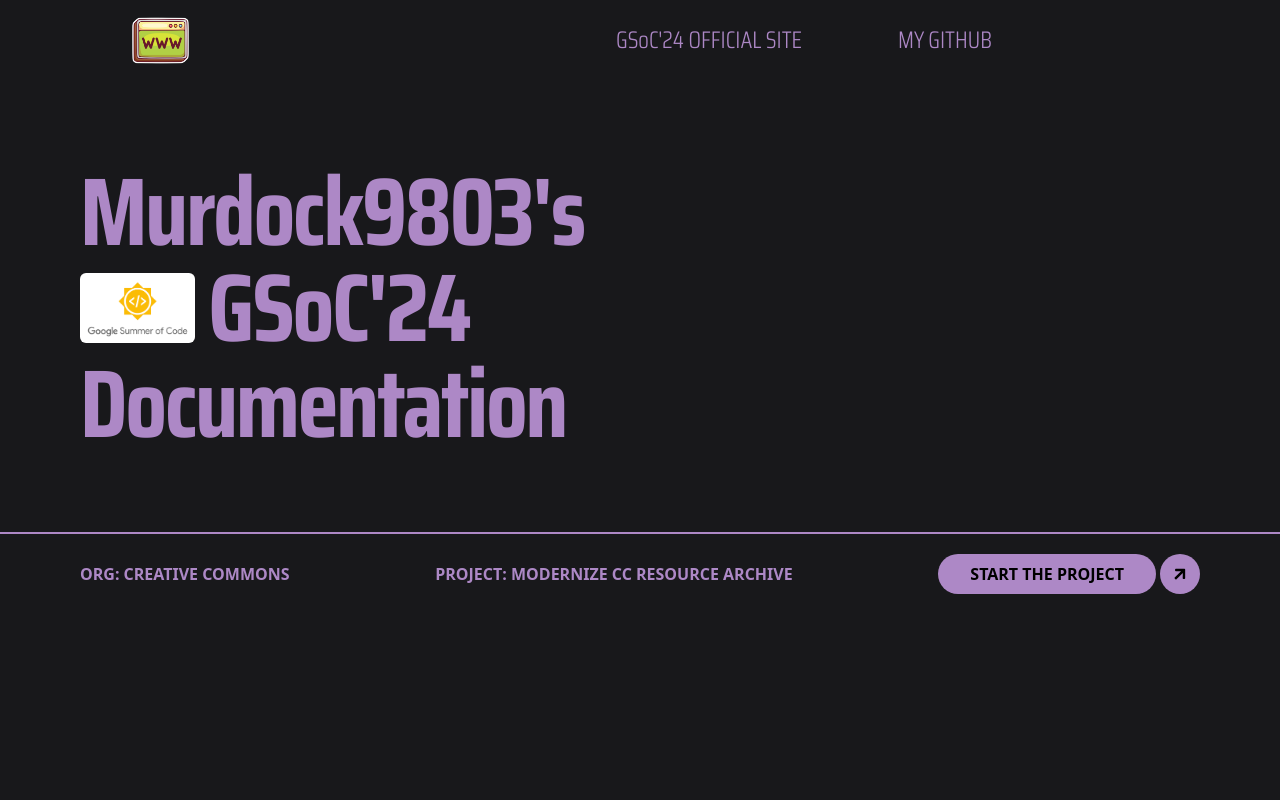
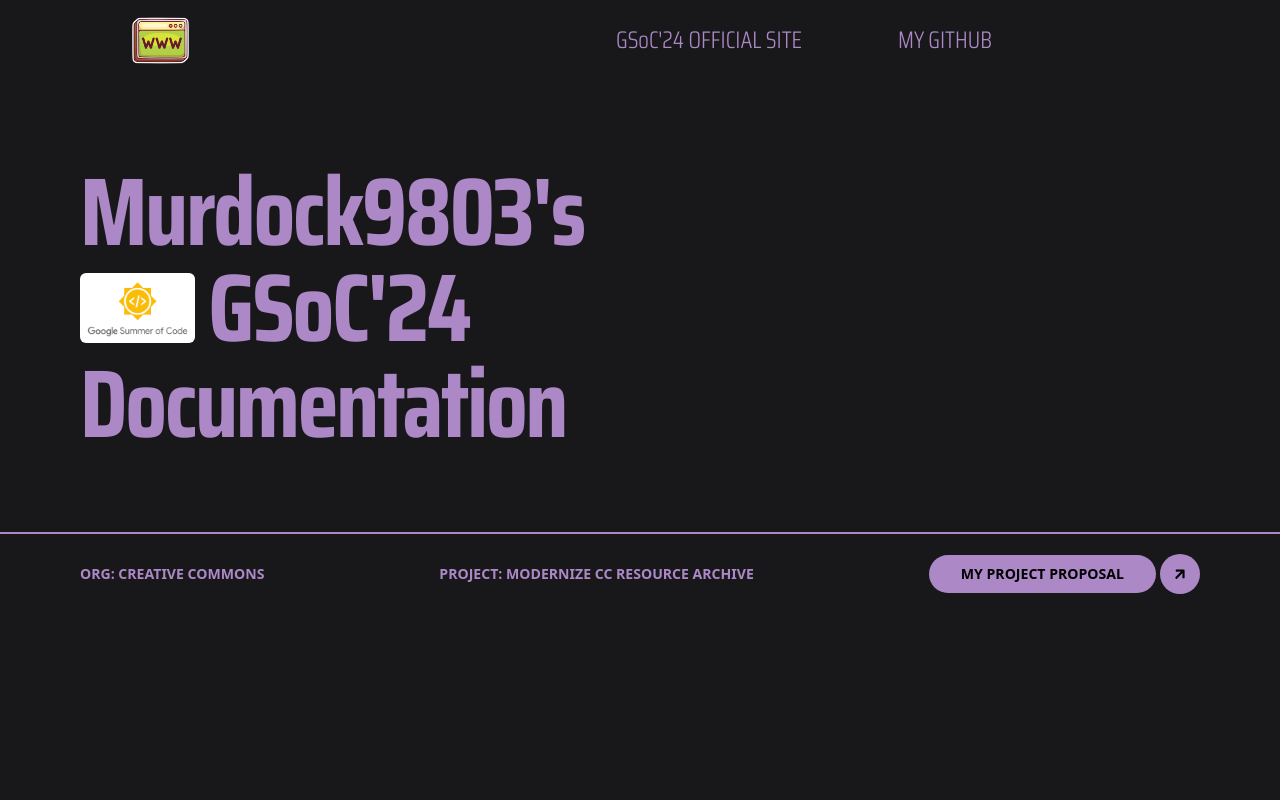
Before and after one commit to Murdock9803/GSoC-24-Doc, a React (Vite) app: page / in a window 1280 px wide. Shown: the top 800 px of the page. Built offline with nearby package versions, Linux system fonts and the light colour scheme; a web font is replaced by a local one.

Commit message:
Added link to proposal in landingpage

```diff
--- a/src/components/LandingPage.jsx
+++ b/src/components/LandingPage.jsx
@@ -28,15 +28,19 @@
           );
         })}
       </div>
-      <div className="border-t-[2px] text-[#AD88C6] border-[#AD88C6] mt-20 flex justify-between items-center py-5 px-20">
-        <a target="_blank" href="https://summerofcode.withgoogle.com/programs/2024/organizations/creative-commons" className="text-md uppercase font-semibold tracking-light leading-none">Org: Creative Commons</a>
-        <a target="_blank" href="https://summerofcode.withgoogle.com/programs/2024/projects/ZIhUmKRN" className="text-md uppercase font-semibold tracking-light leading-none">Project: Modernize CC Resource Archive</a>
+      <div className="border-t-[2px] text-[#AD88C6] text-[1.1vw] border-[#AD88C6] mt-20 flex justify-between items-center py-5 px-20">
+        <a target="_blank" href="https://summerofcode.withgoogle.com/programs/2024/organizations/creative-commons" className=" uppercase font-semibold tracking-light leading-none">Org: Creative Commons</a>
+        <a target="_blank" href="https://summerofcode.withgoogle.com/programs/2024/projects/ZIhUmKRN" className=" uppercase font-semibold tracking-light leading-none">Project: Modernize CC Resource Archive</a>
 
-        <div className="start flex items-center gap-1 rounded-full" onMouseEnter={() => setIsHovered(true)} onMouseLeave={() => setIsHovered(false)}>
+        <div className="relative start flex items-center gap-1 rounded-full" onMouseEnter={() => setIsHovered(true)} onMouseLeave={() => setIsHovered(false)}>
+          <a
+            target="_blank"
+            className="absolute w-full h-full rounded-full z-[1]"
+            href="https://drive.google.com/file/d/1Qr8k1Q-PhjAOvfxfasAJ-lAiRakFuUWB/view?usp=drive_link"></a>
           <div
             className={` ${isHovered ? "bg-[#000] text-[#fff] border-[#000000] transition-colors duration-300" : "bg-[#AD88C6] text-[#000000] transition-colors duration-300"} px-8 py-2 font-semibold uppercase rounded-full`}
           >
-            Start The Project
+            My Project Proposal
           </div>
           <div
             className={` ${isHovered ? "bg-[#000] text-[#fff] border-[#000000] transition-colors duration-300" : "bg-[#AD88C6] text-[#000000] transition-colors duration-300"} w-10 h-10 flex items-center justify-center rounded-full`}
```
